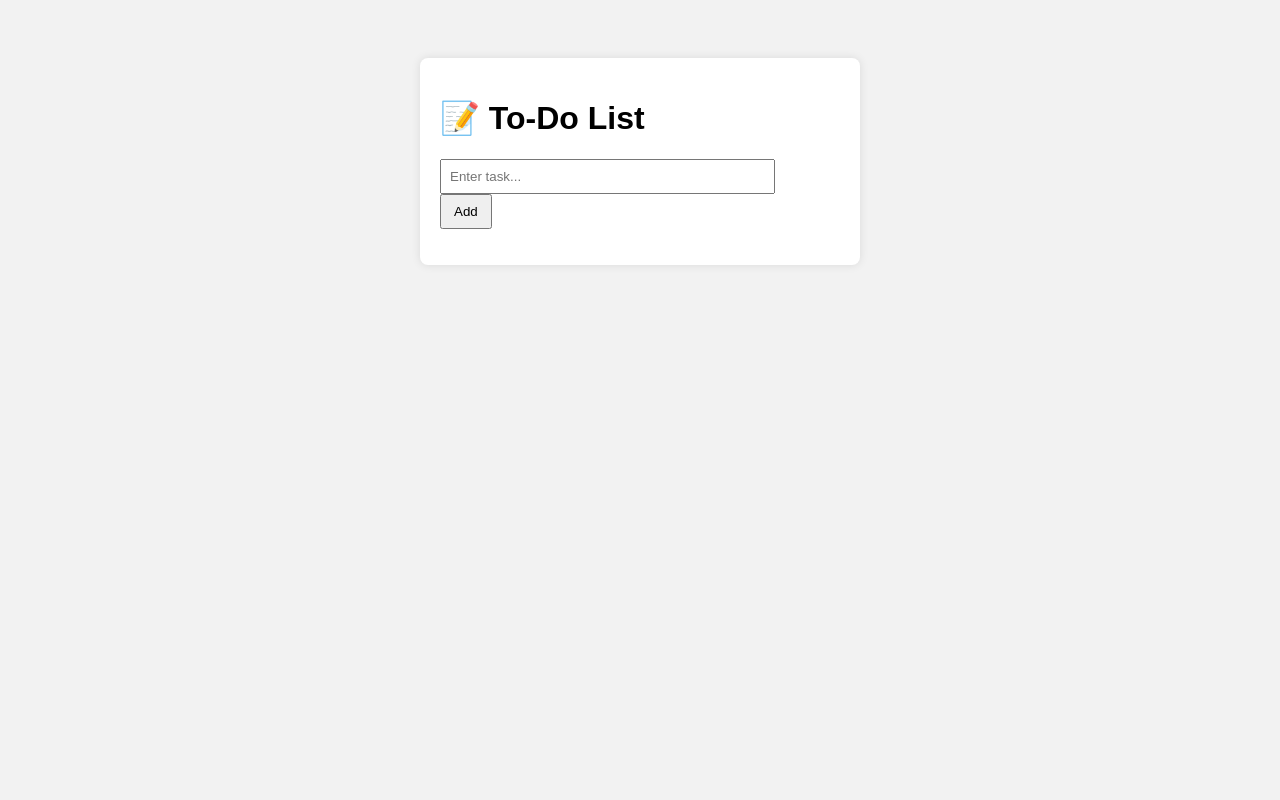
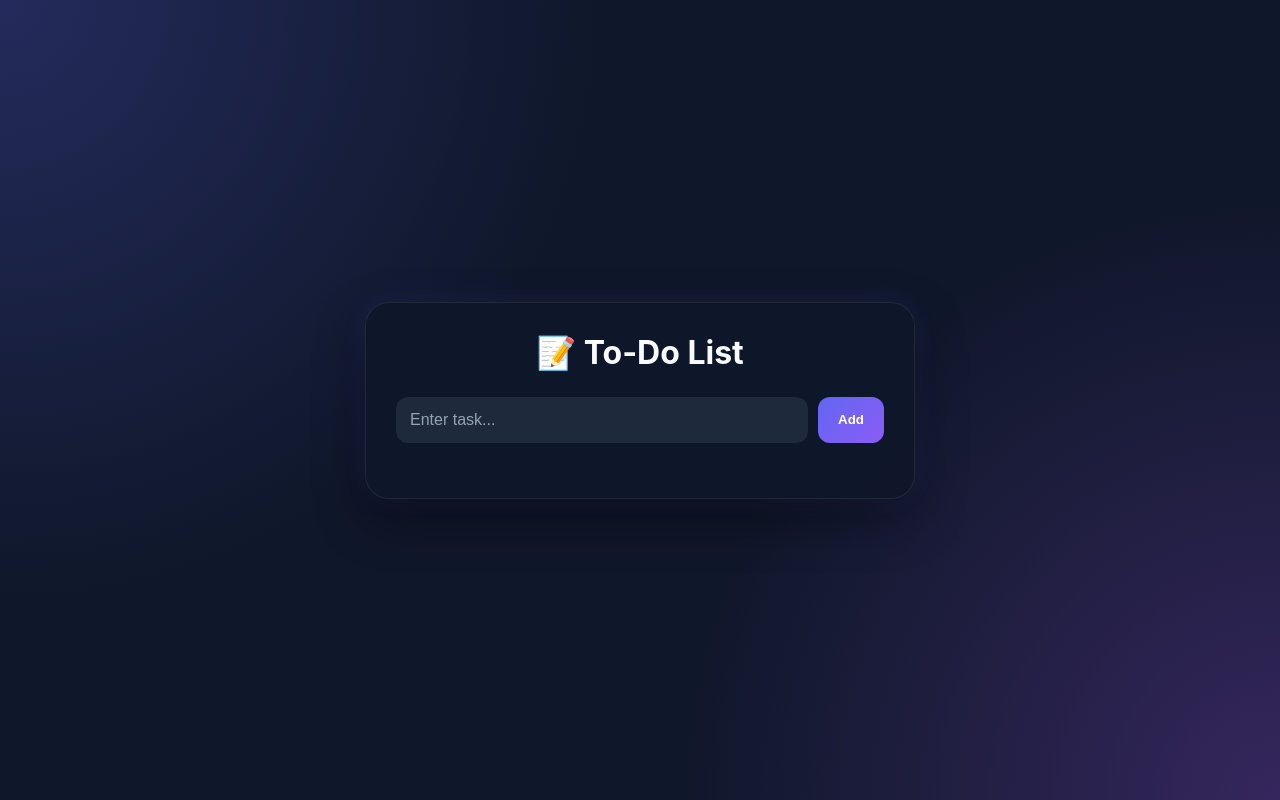
Before and after one commit to annusiby5/flask-todo-list, a Flask app: page / in a window 1280 px wide. Run offline with Flask 3, Linux system fonts and the light colour scheme.

Commit message:
Dark theme and Interactive UI

```diff
--- a/static/style.css
+++ b/static/style.css
@@ -1,43 +1,159 @@
+* {
+    margin: 0;
+    padding: 0;
+    box-sizing: border-box;
+}
+
 body {
-    font-family: Arial, sans-serif;
-    background: #f2f2f2;
+    font-family: "Inter", sans-serif;
+    min-height: 100vh;
     display: flex;
     justify-content: center;
-    padding-top: 50px;
+    align-items: center;
+    background:
+        radial-gradient(circle at top left,
+            rgba(99, 102, 241, 0.25),
+            transparent 40%),
+        radial-gradient(circle at bottom right,
+            rgba(168, 85, 247, 0.25),
+            transparent 40%),
+        #0f172a;
+    color: #f8fafc;
 }
 
 .container {
-    background: white;
-    padding: 20px;
-    border-radius: 8px;
-    width: 400px;
-    box-shadow: 0 0 10px rgba(0,0,0,0.1);
+    width: 90%;
+    max-width: 550px;
+    background: rgba(15, 23, 42, 0.85);
+    backdrop-filter: blur(16px);
+    border: 1px solid rgba(255, 255, 255, 0.08);
+    padding: 30px;
+    border-radius: 24px;
+    box-shadow:
+        0 20px 50px rgba(0, 0, 0, 0.4),
+        0 0 30px rgba(99, 102, 241, 0.15);
 }
 
-form input[type="text"] {
-    padding: 8px;
-    width: 78.85%;
-    margin-right: 10px;
+h1 {
+    text-align: center;
+    margin-bottom: 25px;
+    font-size: 2rem;
+    font-weight: 700;
+}
+
+form {
+    display: flex;
+    gap: 10px;
+}
+
+input[type="text"] {
+    flex: 1;
+    padding: 14px;
+    border: none;
+    outline: none;
+    border-radius: 12px;
+    background: #1e293b;
+    color: white;
+    font-size: 1rem;
+}
+
+input[type="text"]::placeholder {
+    color: #94a3b8;
+}
+
+button {
+    border: none;
+    cursor: pointer;
+    transition: all 0.25s ease;
 }
 
 form button {
-    padding: 8px 12px;
-    cursor: pointer;
+    padding: 14px 20px;
+    border-radius: 12px;
+    background: linear-gradient(135deg, #6366f1, #8b5cf6);
+    color: white;
+    font-weight: 600;
+}
+
+form button:hover {
+    transform: translateY(-2px);
+    box-shadow: 0 8px 20px rgba(99, 102, 241, 0.4);
 }
 
 ul {
     list-style: none;
-    padding: 0;
+    margin-top: 25px;
 }
 
 li {
     display: flex;
     align-items: center;
     justify-content: space-between;
-    margin-top: 10px;
+    background: #1e293b;
+    padding: 14px 16px;
+    margin-bottom: 12px;
+    border-radius: 14px;
+    transition: all 0.3s ease;
+    animation: slideUp 0.3s ease;
+}
+
+li:hover {
+    transform: translateY(-2px);
+    background: #273449;
+}
+
+.task-content {
+    display: flex;
+    align-items: center;
+    gap: 12px;
+    flex: 1;
+}
+
+input[type="checkbox"] {
+    width: 18px;
+    height: 18px;
+    accent-color: #6366f1;
+    cursor: pointer;
+}
+
+span {
+    font-size: 1rem;
+    transition: all 0.3s ease;
 }
 
 .completed {
     text-decoration: line-through;
-    color: gray;
+    color: #64748b;
 }
+
+.delete-btn {
+    background: transparent;
+    color: #ef4444;
+    font-size: 1rem;
+    padding: 6px;
+}
+
+.delete-btn:hover {
+    transform: scale(1.2);
+}
+
+::-webkit-scrollbar {
+    width: 8px;
+}
+
+::-webkit-scrollbar-thumb {
+    background: #475569;
+    border-radius: 10px;
+}
+
+@keyframes slideUp {
+    from {
+        opacity: 0;
+        transform: translateY(15px);
+    }
+
+    to {
+        opacity: 1;
+        transform: translateY(0);
+    }
+}
--- a/templates/index.html
+++ b/templates/index.html
@@ -6,8 +6,11 @@
     <link rel="stylesheet" href="{{ url_for('static', filename='style.css') }}">
 </head>
 <body>
+
     <div class="container">
+
         <h1>📝 To-Do List</h1>
+
         <form action="/add" method="post">
             <input type="text" name="task" placeholder="Enter task..." required>
             <button type="submit">Add</button>
@@ -16,16 +19,24 @@
         <ul>
             {% for task in tasks %}
             <li>
-                <form action="/toggle/{{ task.id }}" method="post" style="display: inline;">
-                    <input type="checkbox" onchange="this.form.submit()" {% if task.completed %}checked{% endif %}>
-                </form>
-                <span class="{% if task.completed %}completed{% endif %}">{{ task.text }}</span>
-                <form action="/delete/{{ task.id }}" method="post" style="display: inline;">
-                    <button type="submit">❌</button>
+                <div class="task-content">
+                    <form action="{{ url_for('toggle', id=task.id) }}" method="post">
+                        <input type="checkbox"
+                            onchange="this.form.submit()"
+                            {% if task.completed %}checked{% endif %}>
+                    </form>
+                    <span class="{% if task.completed %}completed{% endif %}">
+                        {{ task.text }}
+                    </span>
+                </div>
+                <form action="{{ url_for('delete', id=task.id) }}" method="post">
+                    <button type="submit" class="delete-btn">🗑️</button>
                 </form>
             </li>
             {% endfor %}
         </ul>
+
     </div>
+
 </body>
 </html>
```
